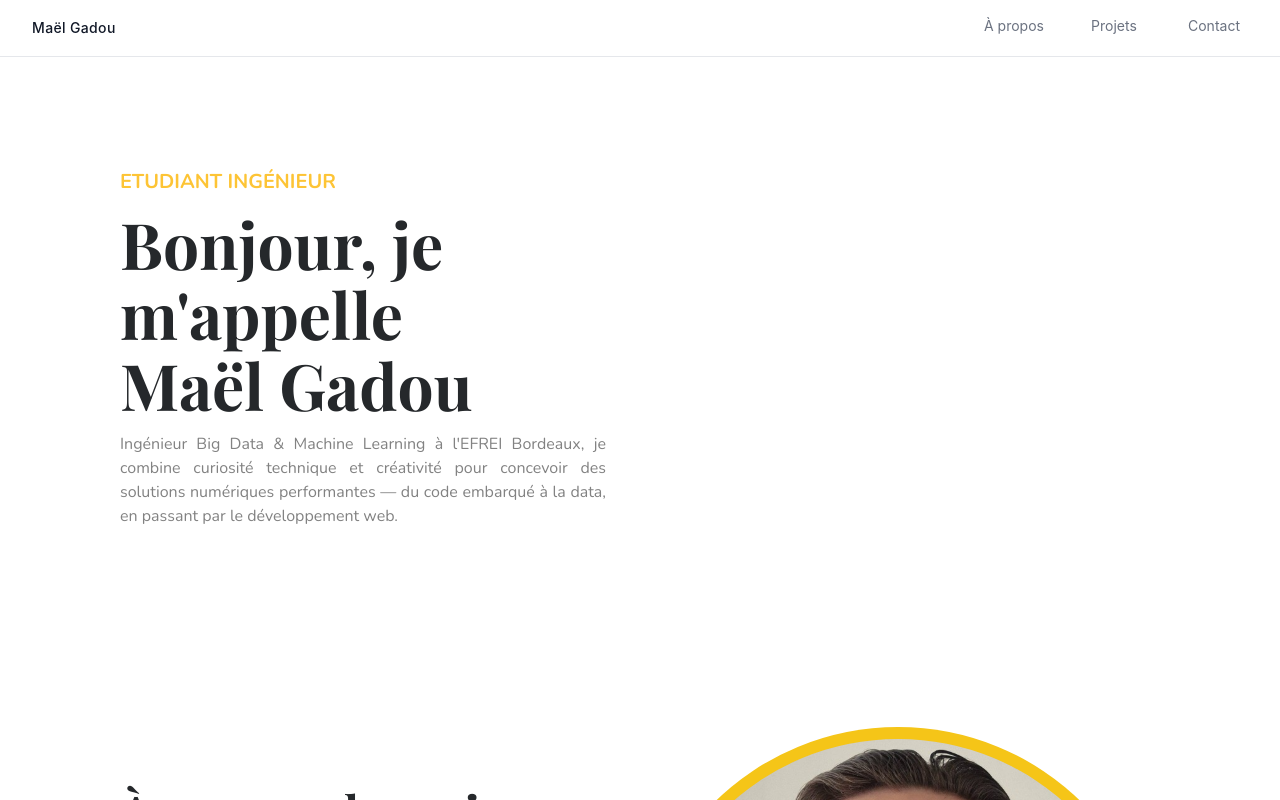
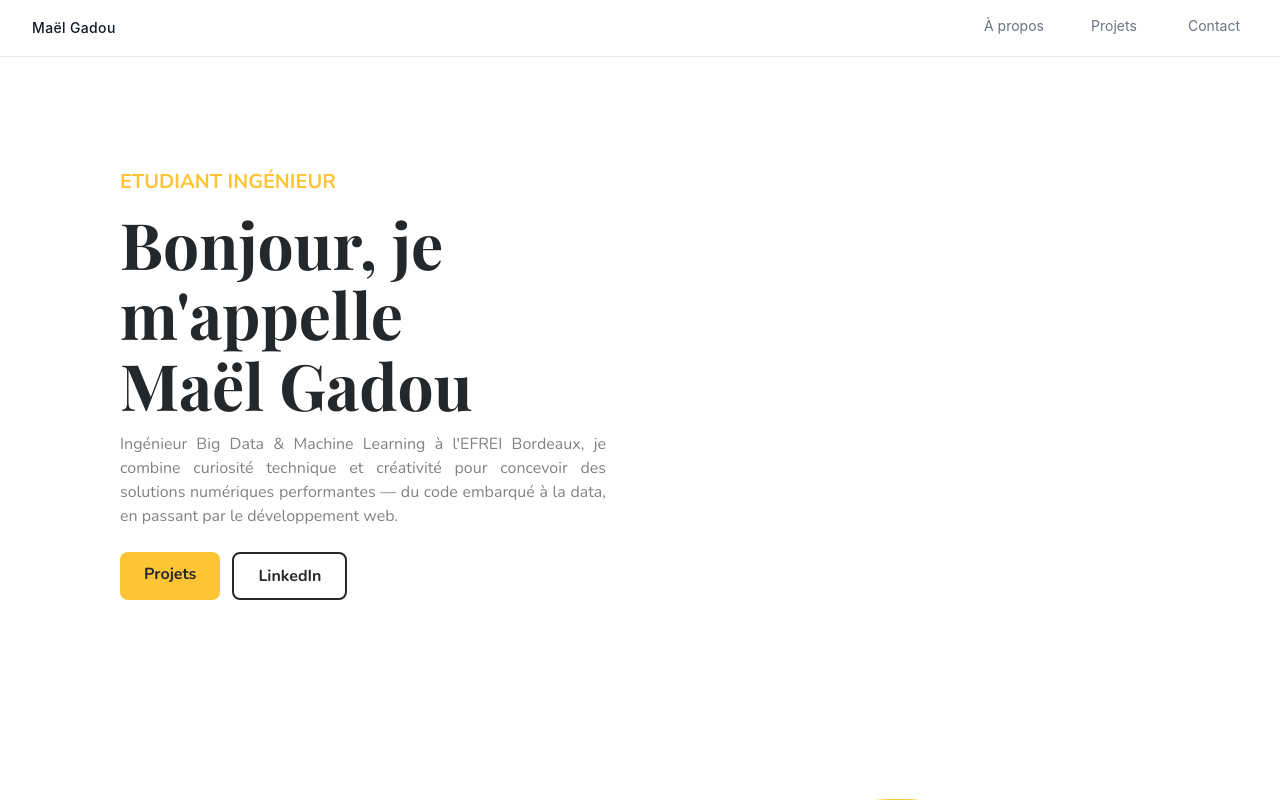
Before and after one commit to Lesgad/Portefolio, a React (Vite) app: page / in a window 1280 px wide. Shown: the top 800 px of the page. Built offline with nearby package versions, Linux system fonts and the light colour scheme.

Commit message:
Ajout des boutons du hero, le bouton linkedin qui ouvre la page linkedin et le bouton projets qui affiche les projets

```diff
--- a/src/components/Hero.jsx
+++ b/src/components/Hero.jsx
@@ -44,6 +44,44 @@ export default function Hero() {
           performantes — du code embarqué à la data, en passant par le développement web.
         </p>
 
+        <div style={{ display: 'flex', gap: '12px', marginTop: '24px' }}>
+          <a
+            href="#projets"
+            style={{
+              display: 'inline-block',
+              backgroundColor: '#FDC435',
+              borderRadius: '8px',
+              padding: '10px 24px',
+              fontFamily: 'Nunito, sans-serif',
+              fontWeight: 700,
+              fontSize: '16px',
+              color: '#25282B',
+              textDecoration: 'none',
+            }}
+          >
+            Projets
+          </a>
+
+          <a
+            href="https://www.linkedin.com/in/maël-gadou-489678295/"
+            target="_blank"
+            rel="noopener noreferrer"
+            style={{
+              display: 'inline-block',
+              border: '2px solid #25282B',
+              borderRadius: '8px',
+              padding: '10px 24px',
+              fontFamily: 'Nunito, sans-serif',
+              fontWeight: 700,
+              fontSize: '16px',
+              color: '#25282B',
+              textDecoration: 'none',
+            }}
+          >
+            LinkedIn
+          </a>
+        </div>
+
       </div>
     </section>
   )
```
